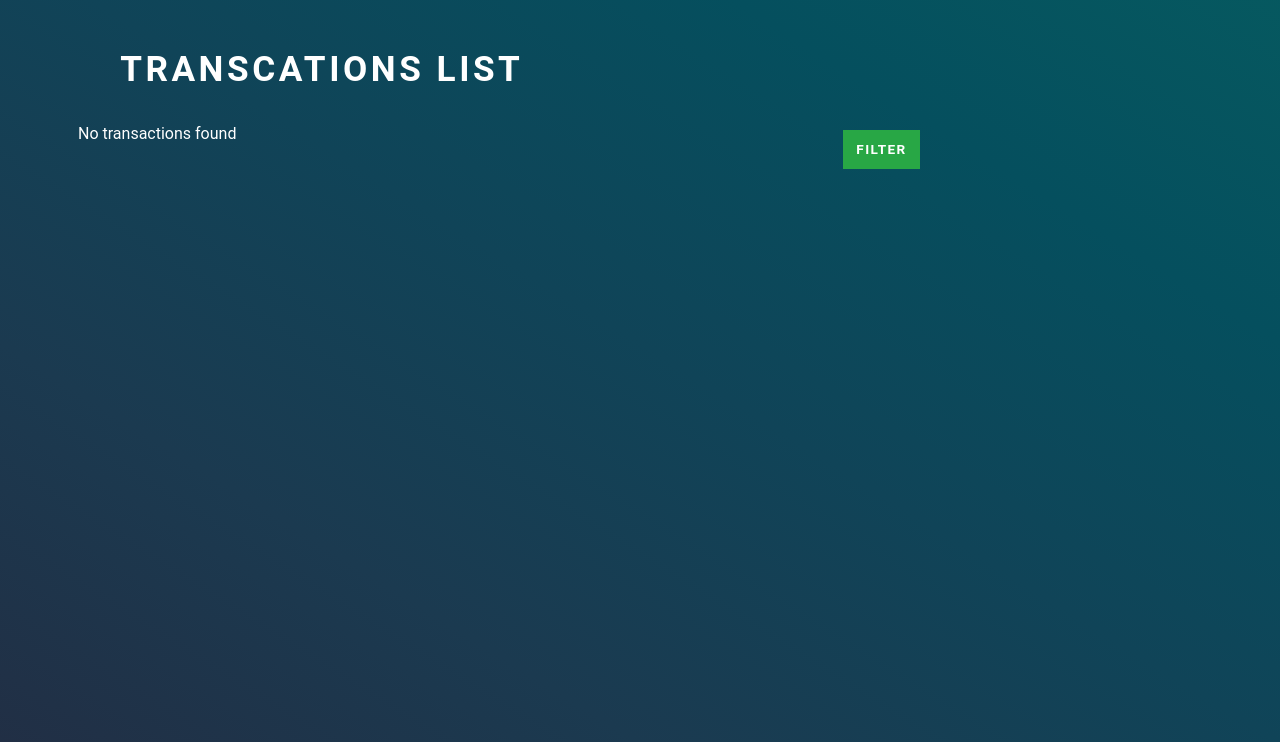
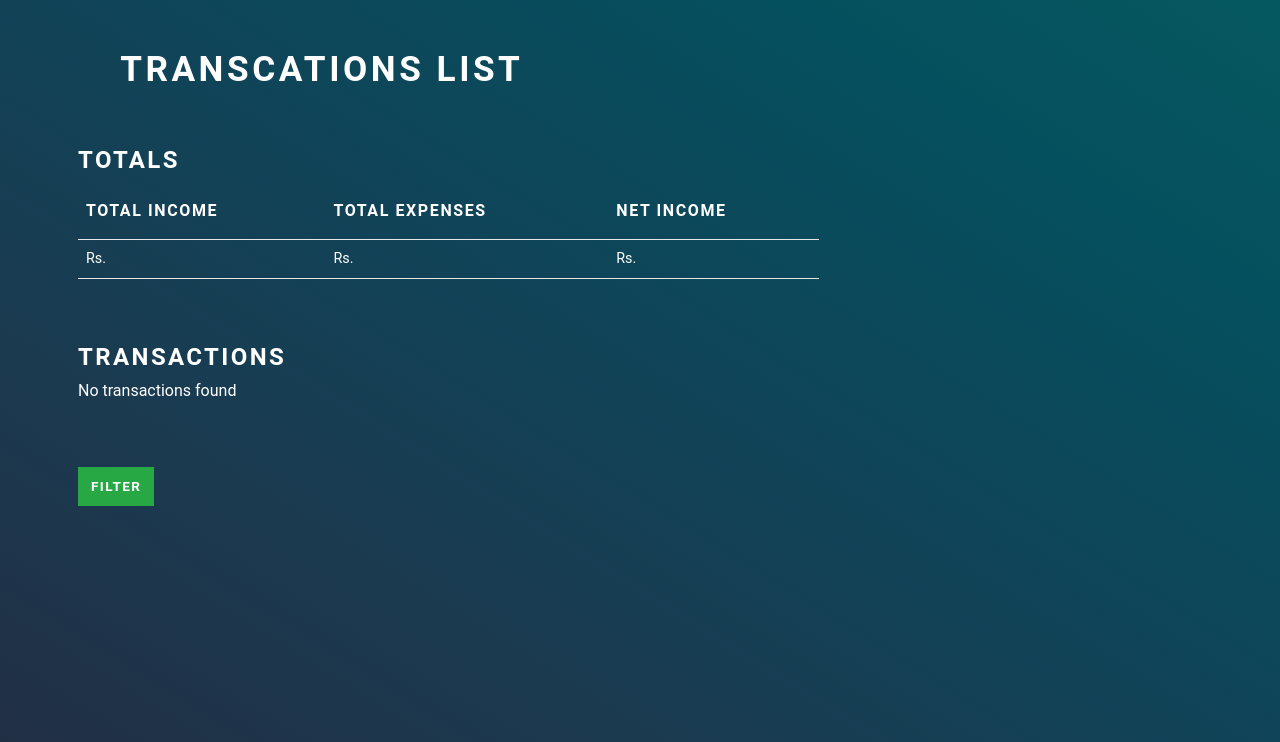
Before and after one commit to kshamata17/Django-htmxFinanceTrackerApp, a Django app: template main/templates/main/transactions.html in a window 1280 px wide. Shown: the part 58-800 px from the top of the page. Run offline with Django 4.2, Linux system fonts and the light colour scheme; the template is opened without the code that fills it, so the values that code supplies are empty; some libraries are stand-ins or nearby versions; some web fonts are replaced.

Commit message:
start date, end date and category filters added

```diff
--- a/main/templates/main/partials/transactions-container.html
+++ b/main/templates/main/partials/transactions-container.html
@@ -1,17 +1,54 @@
 {% load widget_tweaks %}
-<div class="row py-4 gy-4" id="transcation-container">
+{% load humanize %}
+<div class="row py-4 gy-4" id="transaction-container">
     <div class="col-md-4 d-md-none d-lg-none">
         <form hx-get="{% url 'main-transactions' %}"
-        hx-target="#transcation-container"
+        hx-target="#transaction-container"
         hx-swap="outerHTML">
-            <div class="mb-2 ">
+            <div class="mb-2">
                 {{filter.form.transaction_type|add_label_class:"form-label text-white"}}
                 {% render_field filter.form.transaction_type class="form-select bg-gray-300 text-gray-800" %}
+            </div>
+            <div class="mb-2">
+                {{filter.form.start_date|add_label_class:"form-label text-white"}}
+                {% render_field filter.form.start_date class="form-control bg-gray-300 text-gray-800" %}
+            </div>
+            <div class="mb-2">
+                {{filter.form.end_date|add_label_class:"form-label text-white"}}
+                {% render_field filter.form.end_date class="form-control bg-gray-300 text-gray-800" %}
+            </div>
+            <div class="mb-4">
+                {% render_field filter.form.category class="text-gray-300" %}
             </div>
             <button class="btn btn-success">Filter</button>
         </form>
     </div>
     <div class="col-md-8">
+        <div class="py-4">
+            <h3 class="text-white text-uppercase">
+                Totals
+            </h3>
+            <table class="table table-hover text-white">
+                <thead>
+                    <tr class="text-uppercase">
+                        <th class="px-6 py-3">Total Income</th>
+                        <th class="px-6 py-3">Total Expenses</th>
+                        <th class="px-6 py-3">Net Income</th>
+                    </tr>
+                </thead>
+                <tbody>
+                    <tr class="text-sm">
+                        <td>Rs.{{total_income|floatformat:2|intcomma}}</td>
+                        <td>Rs.{{total_expense|floatformat:2|intcomma}}</td>
+                        <td>Rs.{{net_income|floatformat:2|intcomma}}</td>
+                    </tr>
+                </tbody>
+            </table>
+        </div>
+        <div class="py-4">
+            <h3 class="text-white text-uppercase">
+                Transactions
+            </h3>
             {% if filter.qs %}
             <table class="table table-hover text-white">
                 <thead>
@@ -28,11 +65,12 @@
                         <td>{{transaction.transaction_date}}</td>
                         <td>{{transaction.transaction_category}}</td>
                         <td>{{transaction.transaction_type}}</td>
-                    <td>{{transaction.transaction_amount}}</td>
+                        <td>{{transaction.transaction_amount|floatformat:2|intcomma}}</td>
                     </tr>
                     {% endfor %}
                 </tbody>
             </table>
+        </div>
         {% else %}
         <p class="text-2xl text-white">
             No transactions found
@@ -47,6 +85,17 @@
                 {{filter.form.transaction_type|add_label_class:"form-label text-white"}}
                 {% render_field filter.form.transaction_type class="form-select bg-gray-300 text-gray-800" %}
             </div>
+            <div class="mb-2">
+                {{filter.form.start_date|add_label_class:"form-label text-white"}}
+                {% render_field filter.form.start_date class="form-control bg-gray-300 text-gray-800" %}
+            </div>
+            <div class="mb-2">
+                {{filter.form.end_date|add_label_class:"form-label text-white"}}
+                {% render_field filter.form.end_date class="form-control bg-gray-300 text-gray-800" %}
+            </div>
+            <div class="mb-4">
+                {% render_field filter.form.category class="text-gray-300" %}
+            </div>
             <button class="btn btn-success">Filter</button>
         </form>
     </div>
```
Lines whose indentation alone changed are shown as unchanged.
